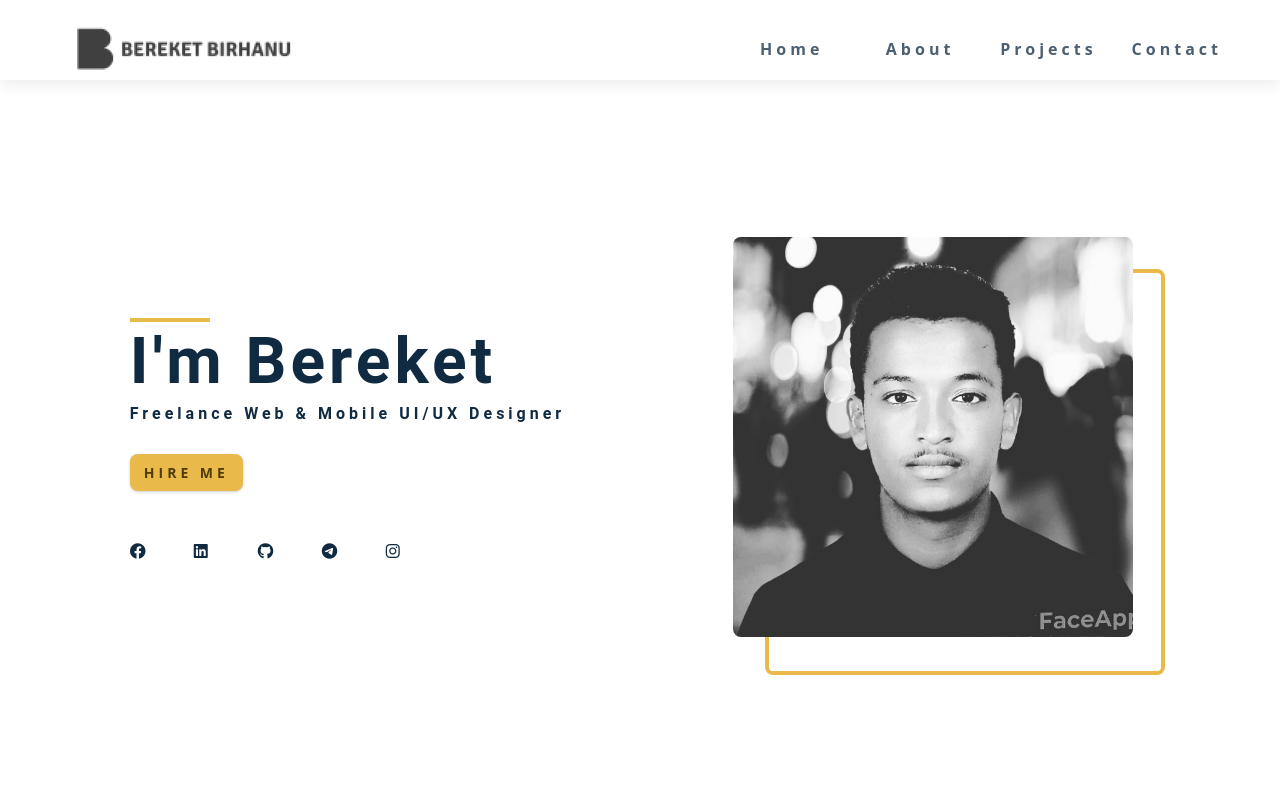
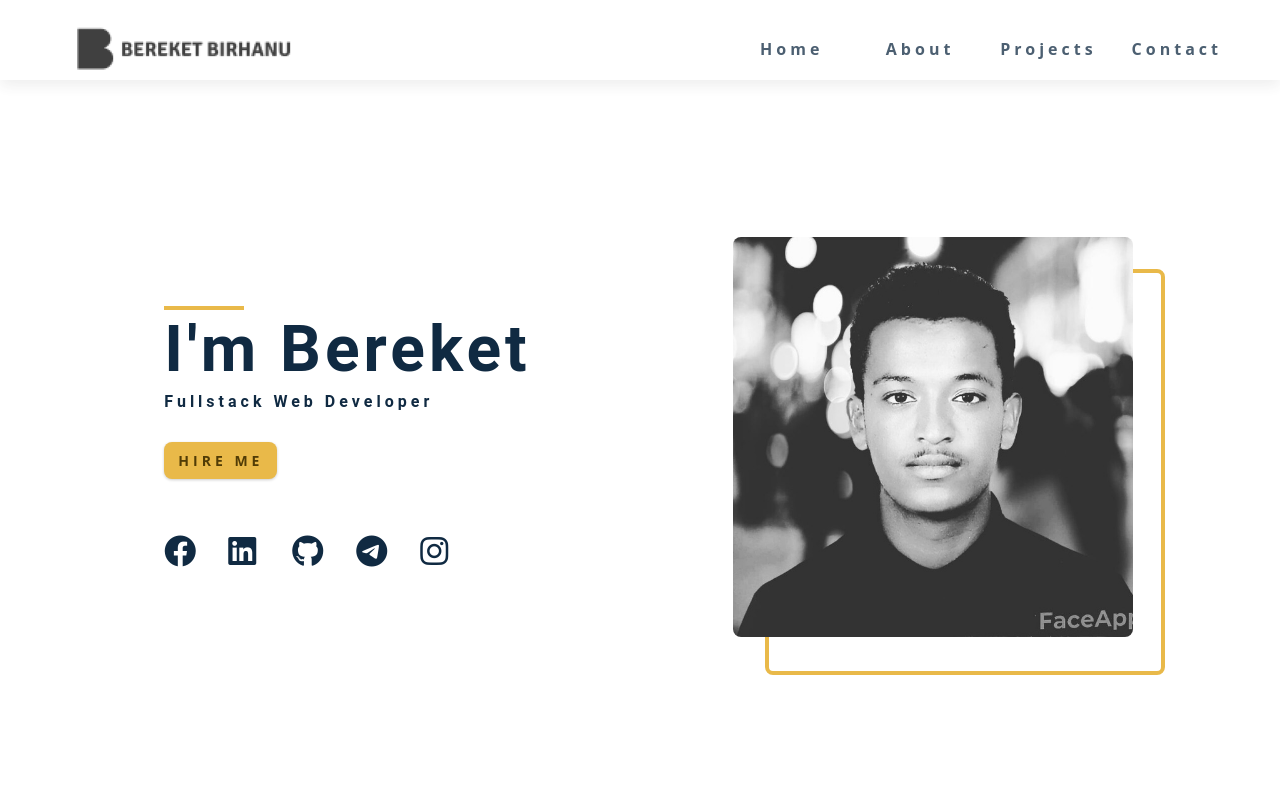
Before and after one commit to Bereket-07/BereketBirhanu-07.github.io, a plain HTML site: page index.html in a window 1280 px wide. Shown: the top 797 px of the page. Drawn offline with Linux system fonts and the light colour scheme; a script that the page names is missing; a web font is replaced by a local one.

Commit message:
updating

```diff
--- a/css/style.css
+++ b/css/style.css
@@ -246,7 +246,7 @@ sidebar
     justify-items: center;
  }
 .social-icon{
-    font: size 1.54rem;
+    font-size: 2rem;
     color: var(--clr-grey-1);
     transition: var(--transition);
 }
--- a/index.html
+++ b/index.html
@@ -97,7 +97,7 @@
         <article class="bereket-info">
             <div class="underline"></div>
             <h1>i'm bereket</h1>
-            <h4>freelance web & mobile UI/UX Designer</h4>
+            <h4>fullstack web developer</h4>
             <a href="contact.html" class="btn bereket-btn">hire me</a>
         </ul>
         <!-- social icons -->
```
